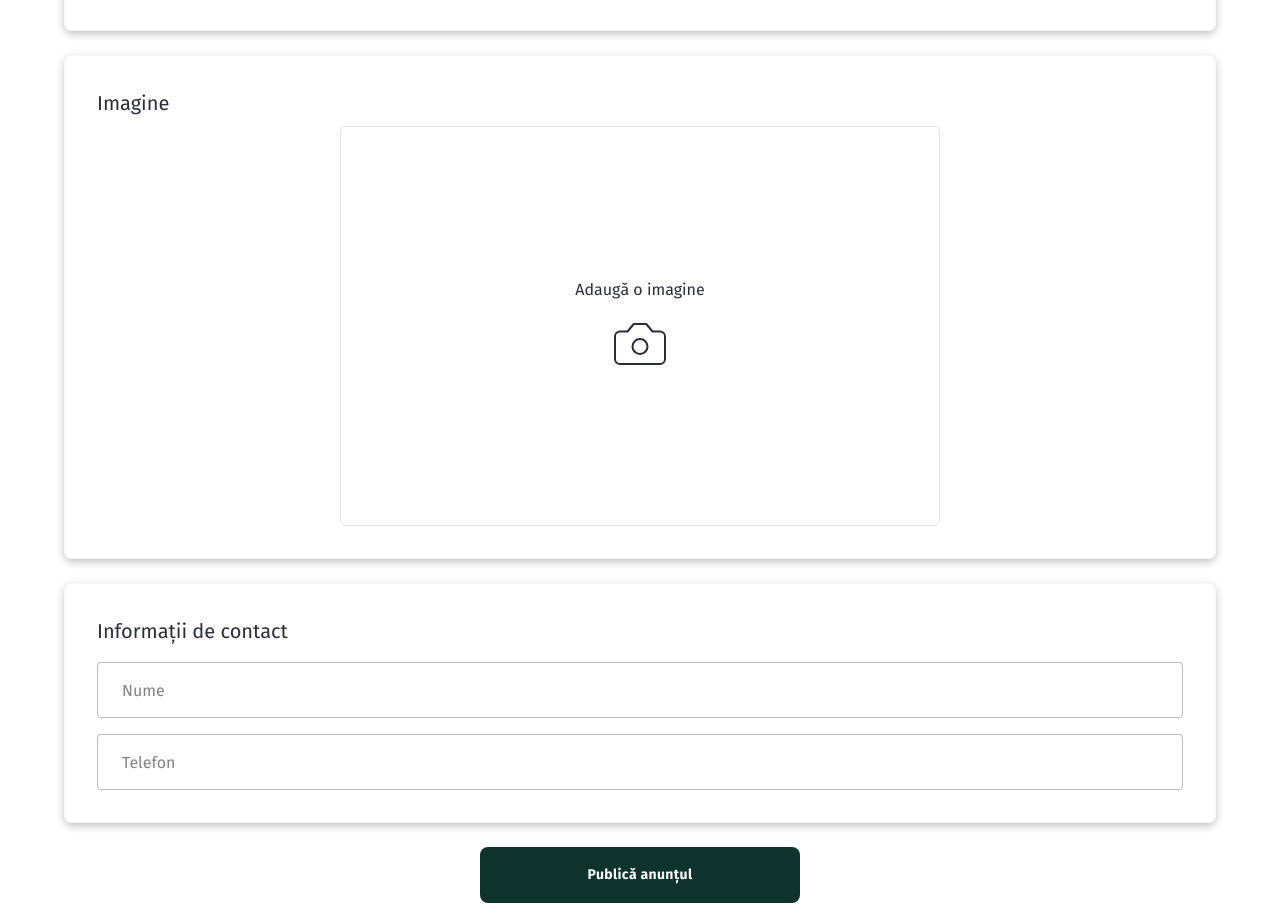
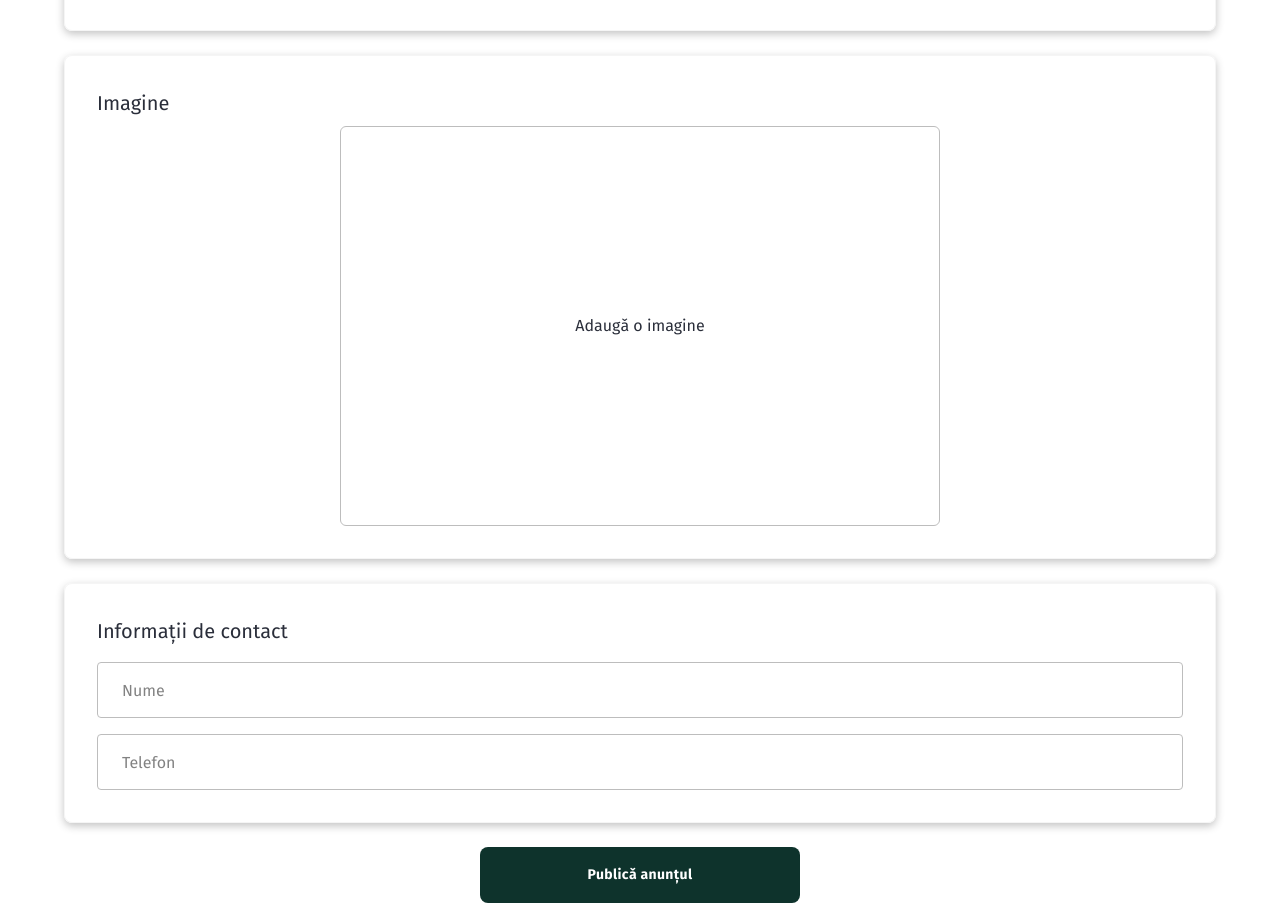
Before and after one commit to alexandruale26/perdego-full, a React (Vite) app in the folder client/: page /anunturi/nou in a window 1280 px wide. Shown: the part 887-1810 px from the top of the page. Built offline with nearby package versions, Linux system fonts and the light colour scheme.

Commit message:
created Spinner

```diff
--- a/client/src/components/selectors/image/ImageSelect.jsx
+++ b/client/src/components/selectors/image/ImageSelect.jsx
@@ -1,7 +1,6 @@
 import { useState, useRef } from "react";
 import PropTypes from "prop-types";
-// import Spinner from "@/shared/Spinner";
-import { Camera } from "lucide-react";
+import Spinner from "../../ui/Spinner";
 import { getImageUrl, deleteImages } from "../../../services/imageApi";
 import { isImageAndValidSize, convertImage } from "./js/helpers.js";
 import { imageUploader } from "./js/imageUploader.js";
@@ -14,7 +13,7 @@ const ImageSelect = ({ onImageSelect }) => {
   const [isLoading, setIsLoading] = useState(false);
   const inputRef = useRef(null);
 
-  //TODO: style it to match other inputs
+  //TODO: style it to match other inputs - border-color
 
   const handleImageChange = async (event) => {
     // if an image is already selected and the user wants to select
@@ -62,13 +61,13 @@ const ImageSelect = ({ onImageSelect }) => {
 
   return (
     <div className="w-full h-full flex justify-center">
-      <div className="h-[400px] w-[600px] flex flex-col gap-2">
+      <div className="h-[400px] w-[600px] flex flex-col gap-2 group">
         <label
           tabIndex={0}
           onKeyDown={openImageInput}
           type="button"
           className={cn(
-            "h-full border border-grey-300 rounded-md focus-visible:outline-none focus-visible:ring-1 focus-visible:ring-grey-950 group-has-[:disabled]:focus-visible:ring-grey-300 group-has-[:disabled]:cursor-not-allowed overflow-hidden transition-colors cursor-pointer",
+            "h-full border border-grey-4 rounded-md focus-visible:outline-none focus-visible:ring-1 focus-visible:ring-grey-950 group-has-[:disabled]:focus-visible:ring-grey-300 group-has-[:disabled]:cursor-not-allowed overflow-hidden transition-colors cursor-pointer",
             {
               "hover:bg-gray-100": imageUrl === null && isLoading === false,
             },
@@ -83,17 +82,11 @@ const ImageSelect = ({ onImageSelect }) => {
             onChange={handleImageChange}
           />
 
-          {isLoading && (
-            <div className="w-full h-full flex items-center justify-center">
-              {/* <Spinner /> */}
-              Se incarcǎ....
-            </div>
-          )}
+          <Spinner size="large" show={isLoading} />
 
-          {imageUrl === null && isLoading === false && (
+          {imageUrl === null && (
             <div className="h-full w-full flex items-center justify-center flex-col gap-3">
               <p className="text-base text-black">Adaugǎ o imagine</p>
-              <Camera width={60} height={60} strokeWidth={0.8} />
             </div>
           )}
 
--- /dev/null
+++ b/client/src/components/ui/Spinner.jsx
@@ -0,0 +1,45 @@
+import PropTypes from "prop-types";
+import { cn } from "../../lib/utils";
+import { cva } from "class-variance-authority";
+import { Loader2 } from "lucide-react";
+
+const spinnerVariants = cva("w-full h-full items-center justify-center", {
+  variants: {
+    show: {
+      true: "flex",
+      false: "hidden",
+    },
+  },
+  defaultVariants: {
+    show: true,
+  },
+});
+
+const loaderVariants = cva("animate-spin text-primary", {
+  variants: {
+    size: {
+      small: "size-6",
+      medium: "size-8",
+      large: "size-12",
+    },
+  },
+  defaultVariants: {
+    size: "medium",
+  },
+});
+
+const Spinner = ({ size, show, className }) => {
+  return (
+    <span className={spinnerVariants({ show })}>
+      <Loader2 className={cn(loaderVariants({ size }), className)} />
+    </span>
+  );
+};
+Spinner.displayName = "Spinner";
+Spinner.propTypes = {
+  size: PropTypes.oneOf(["small", "medium", "large"]),
+  show: PropTypes.bool.isRequired,
+  className: PropTypes.string,
+};
+
+export default Spinner;
```
